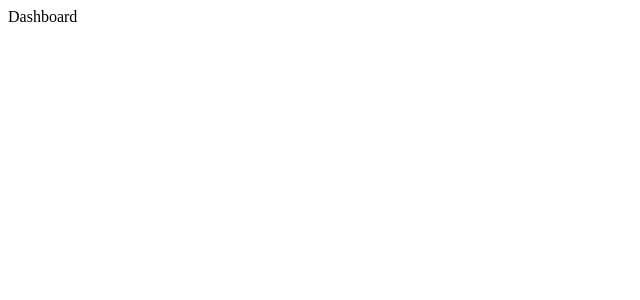
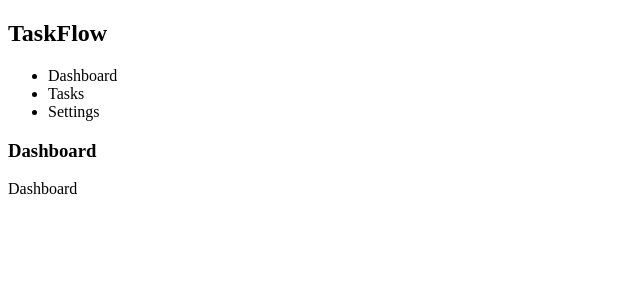
Before and after one commit to mahdisamanbari/taskflow, a React (Vite) app: page / in a window 1280 px wide. Shown: the top 300 px of the page, without its empty margins (0-640 px from the left). Built offline with nearby package versions, Linux system fonts and the light colour scheme.

Commit message:
feat: create main layout with navbar and sidebar

```diff
--- a/src/App.jsx
+++ b/src/App.jsx
@@ -2,11 +2,19 @@ import React from 'react'
 import { BrowserRouter , Route , Routes } from 'react-router-dom'
 import Dashboard from './pages/Dashboard'
 import NotFound from './pages/NotFound'
+import MainLayout from './layouts/MainLayout'
 function App() {
   return (
    <BrowserRouter>
       <Routes>
-        <Route path='/' element={<Dashboard/>} />
+        <Route
+        path='/'
+         element={
+          <MainLayout>
+              <Dashboard/>
+          </MainLayout>
+         }
+          />
         <Route path='*' element={<NotFound/>} />
 
       </Routes>
--- a/src/components/Navbar.jsx
+++ b/src/components/Navbar.jsx
@@ -2,7 +2,9 @@ import React from 'react'
 
 function Navbar() {
   return (
-    <div>Navbar</div>
+    <nav>
+      <h3>Dashboard</h3>
+    </nav>
   )
 }
 
--- /dev/null
+++ b/src/components/Sidebar.jsx
@@ -0,0 +1,17 @@
+import React from 'react'
+
+function Sidebar() {
+  return (
+    <aside>
+    <h2>TaskFlow</h2>
+
+    <ul>
+      <li>Dashboard</li>
+      <li>Tasks</li>
+      <li>Settings</li>
+    </ul>
+  </aside>
+  )
+}
+
+export default Sidebar
--- a/src/layouts/MainLayout.jsx
+++ b/src/layouts/MainLayout.jsx
@@ -0,0 +1,17 @@
+import Navbar from "../components/Navbar";
+import Sidebar from "../components/Sidebar";
+
+function MainLayout({ children }) {
+  return (
+    <>
+      <Sidebar />
+
+      <div>
+        <Navbar />
+        <main>{children}</main>
+      </div>
+    </>
+  );
+}
+
+export default MainLayout;
```
